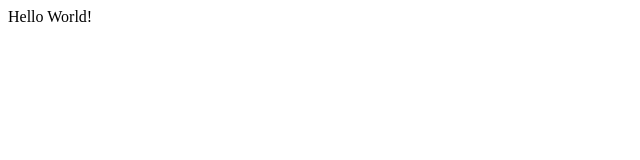
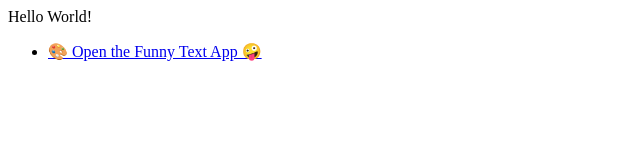
Before and after one commit to darka/playground, a plain HTML site: page index.html in a window 1280 px wide. Shown: the whole page, without its empty margins (0-640 px from the left). Drawn offline with Linux system fonts and the light colour scheme.

Commit message:
Update index.html

```diff
--- a/index.html
+++ b/index.html
@@ -1,5 +1,6 @@
 <html>
   <body>
     <p>Hello World!</p>
+    <ul><li><a href="experiments/funny.html">🎨 Open the Funny Text App 🤪</a></li></ul>
   </body>
 </html>
```
